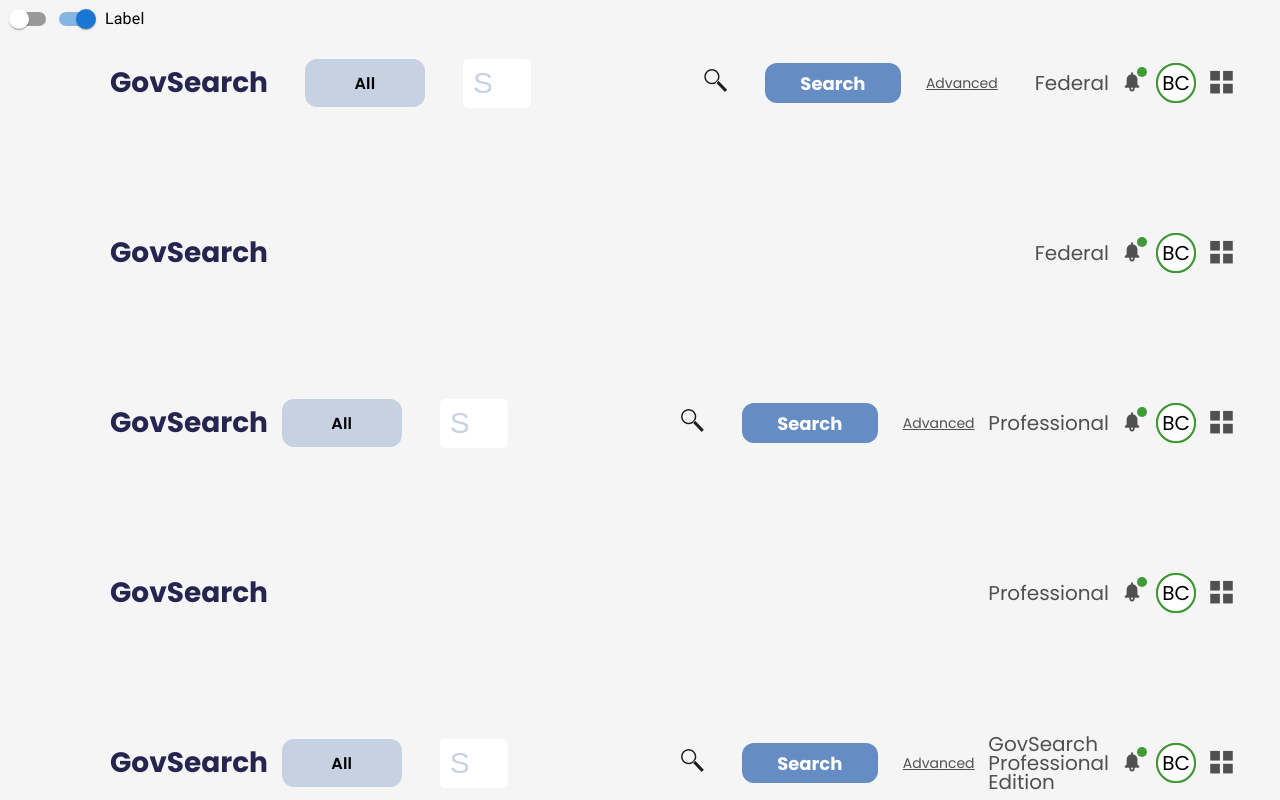
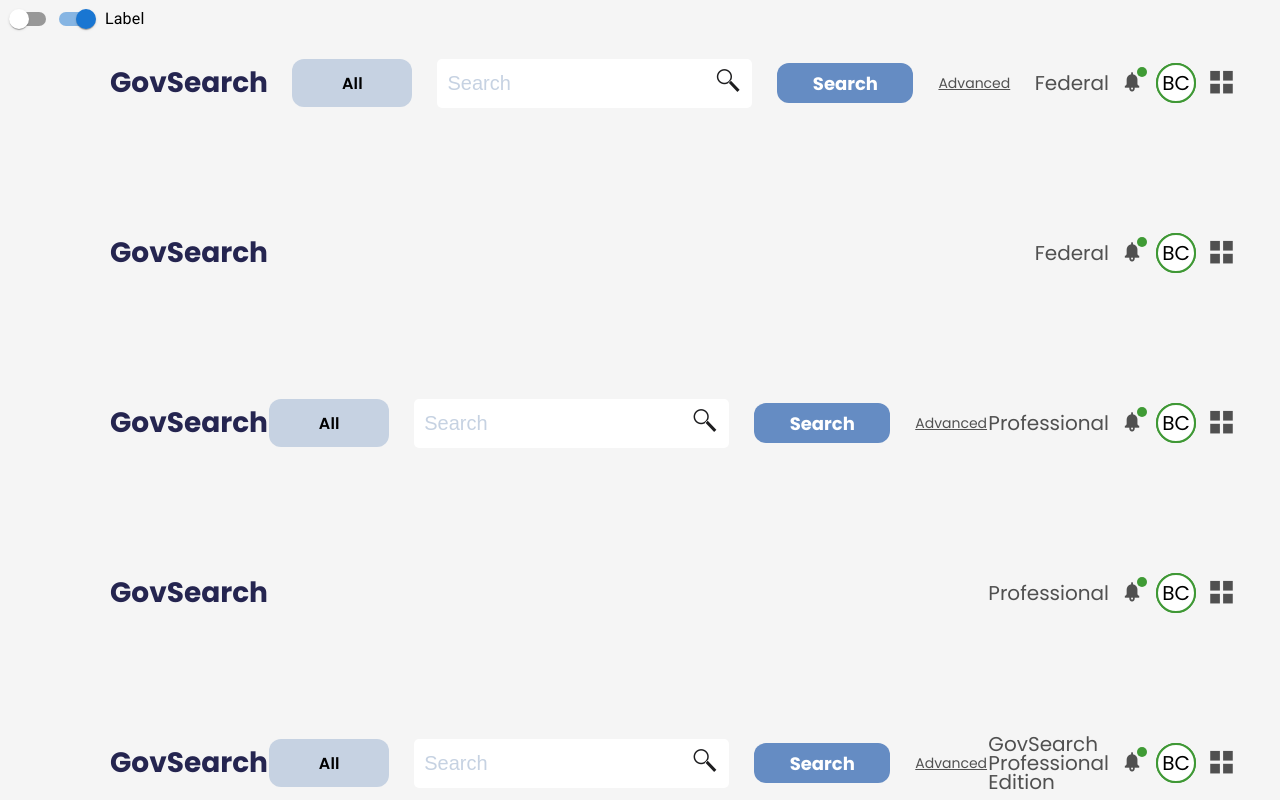
Before and after one commit to kishan1219/GovSearch, a React (Create React App) app: page /style-guide in a window 1280 px wide. Shown: the top 800 px of the page. Built offline with nearby package versions, Linux system fonts and the light colour scheme.

Commit message:
sidebar updated

```diff
--- a/src/App.scss
+++ b/src/App.scss
@@ -1,27 +1,3 @@
 @import './assets/scss/icon.scss';
 @import './assets//scss/styles.scss';
 @import './assets/scss/variables.scss';
-
-
-.inputTab{
-    // padding:16px;
-    font-size: 40px;
-
-   }
-   .numInput{
-    display: flex;
-    justify-content: space-around;
-    width: 400px;
-
-   }
-
-
-   input[type="text" i] {
-     margin-left: 13px;
-     height: 85px;
-     background:$white03;
-     width:68px !important;
-     border:none;
-     font-size: 30px;
-
-   }
--- a/src/components/shared/sidebar/sidebar.js
+++ b/src/components/shared/sidebar/sidebar.js
@@ -454,7 +454,7 @@ const Sidebar = () => {
                         <div className='dFlex mT35 alignEnd jusctifyContentSpaceBetween'>
                             <Text family='roboto' variant={"smText"} className={"op5 underline cursor textUnderlineHover"} color={"darkGray"}>Clear</Text>
                             <Text family='roboto' variant={"smText"} className={"op5 underline cursor textUnderlineHover"} color={"darkGray"}>Save Search</Text>
-                            <Button btnClass='mr10' size={"xmd01"} variant={"solidPrimary"}>Search</Button>
+                            <Button btnClass='mr10' size={"xlmd"} variant={"solidPrimary"}>Search</Button>
                         </div>
                         <div className='mT44'>
                             <Text family='roboto' variant={"smText"} className={"op5"} color={"darkGray"}>Intel</Text>
--- a/src/components/shared/sidebar/sidebar.module.scss
+++ b/src/components/shared/sidebar/sidebar.module.scss
@@ -92,7 +92,7 @@
     }
 
     .scrollWrapper {
-        max-height: calc(84vh - 230px);
+        max-height: calc(80vh - 230px);
     }
 
     .scrollWrapper1 {
```
Also changed, not shown: 1 other file (tests, documents, lock files or other folders).
